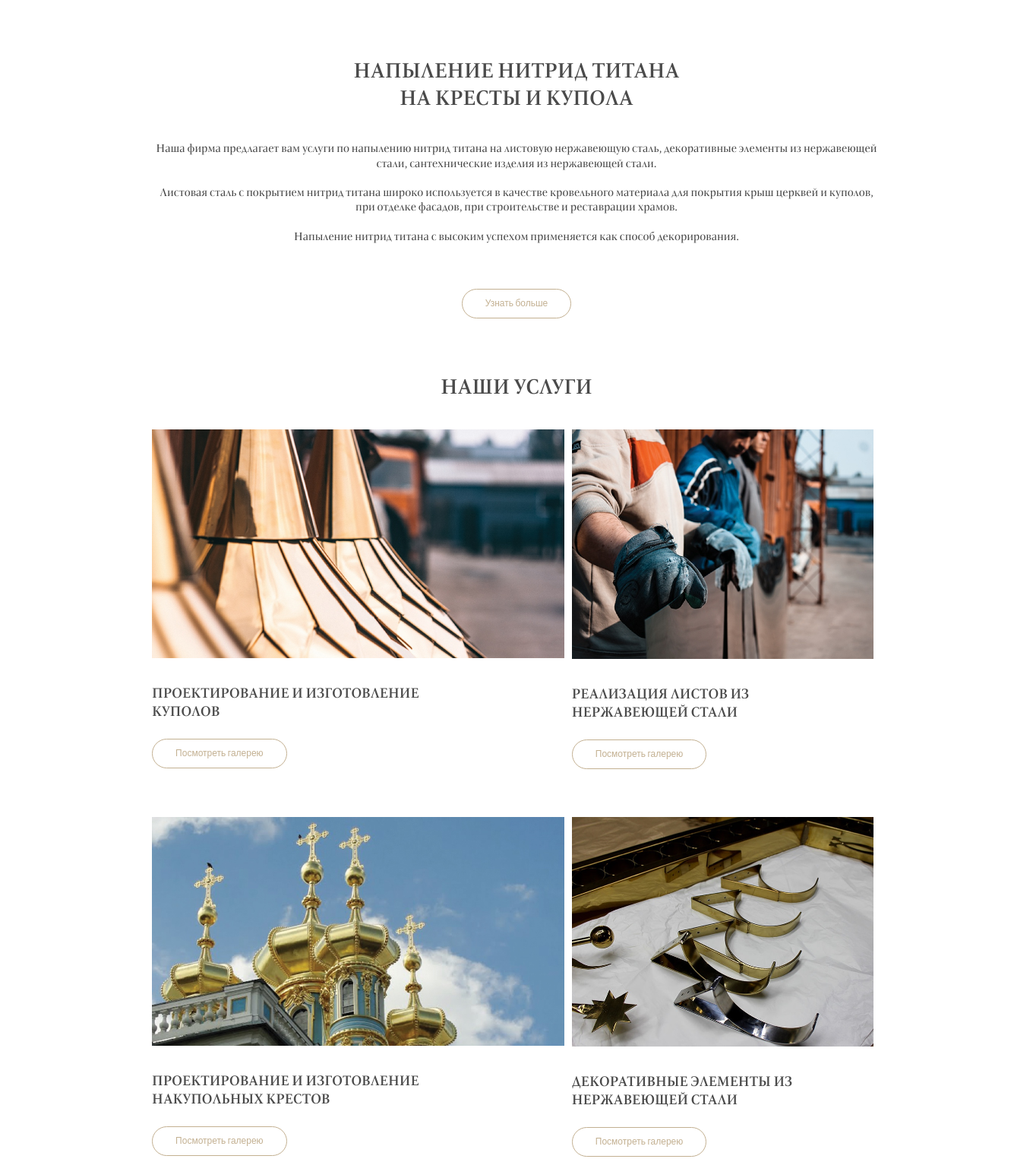
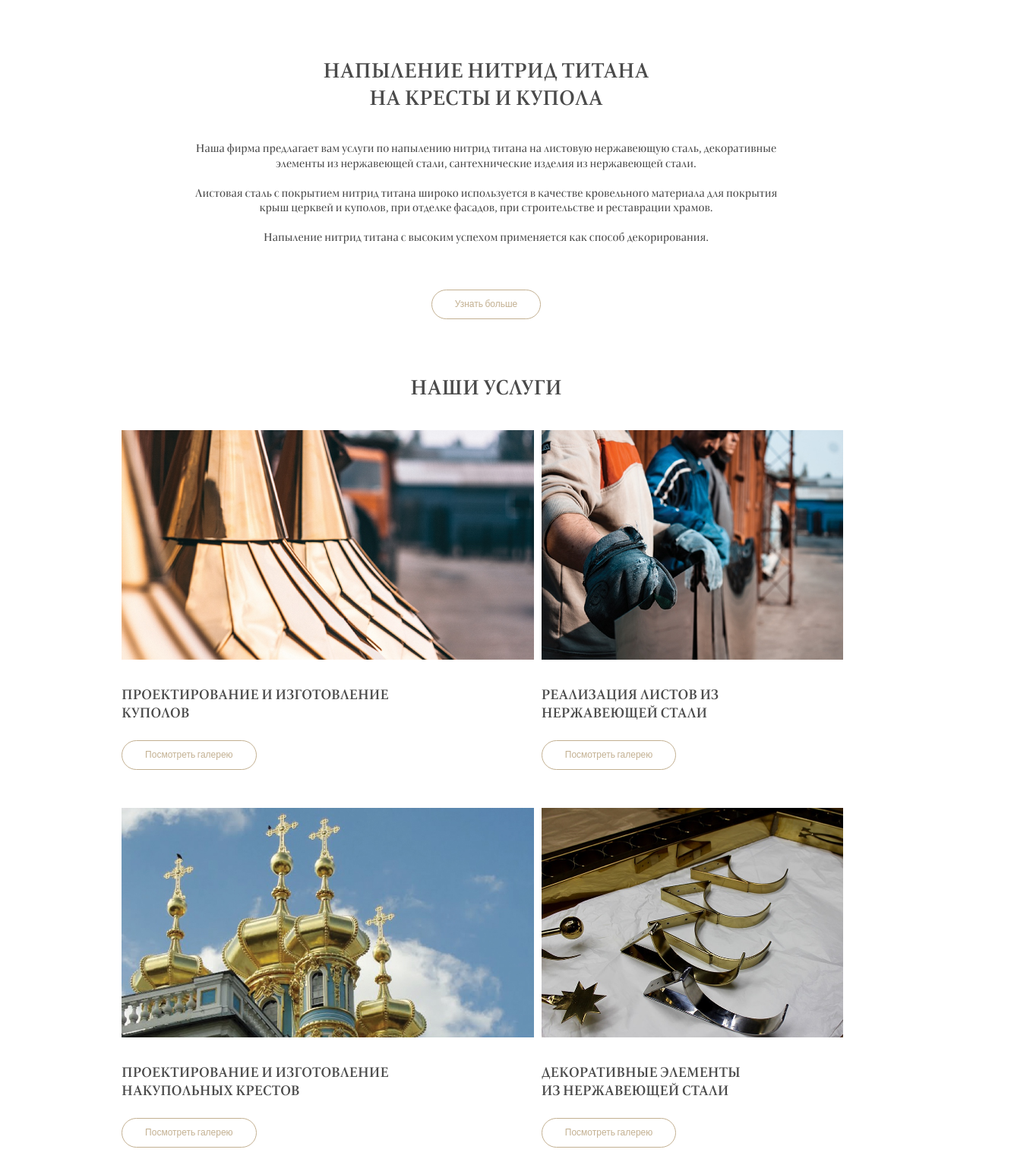
Before and after one commit to Ex-Zy/Pokrov, a plain HTML site: page main.html in a window 1280 px wide. Shown: the part 68-1593 px from the top of the page at 76% size, 1360 px wide, since content can reach past the window. Drawn offline with Linux system fonts and the light colour scheme.

Commit message:
update gallery

```diff
--- a/css/style.css
+++ b/css/style.css
@@ -39,7 +39,7 @@ html { -webkit-box-sizing: border-box; box-sizing: border-box; }
 .header__in { padding: 18px 50px 19px; }
 .header__logo { width: 160px; float: left; font-size: 0; line-height: 1; padding-top: 6px; }
 .header__switcher { width: 160px; float: right; text-align: right; }
-.header__nav { overflow: hidden; text-align: center; }
+.header__nav { overflow: hidden; text-align: center; white-space: nowrap; }
 
 .logo { display: inline-block; }
 
@@ -66,8 +66,11 @@ a { -webkit-transition: all 0.3s; transition: all 0.3s; }
 
 address, strong, em { font-weight: 400; font-style: normal; }
 
-.inner { width: 960px; margin: auto; *zoom: 1; }
-.inner:after { content: " "; display: table; clear: both; }
+p { font-family: "ITCNewVeljovicDSPro", sans-serif; color: #4a4a4a; font-size: 16px; }
+p:not(:last-of-type) { margin-bottom: 20px; }
+
+.inner, .l-layout { max-width: 960px; width: 100%; margin: auto; *zoom: 1; }
+.inner:after, .l-layout:after { content: " "; display: table; clear: both; }
 
 .btn { position: relative; display: inline-block; text-align: center; -webkit-border-radius: 100px; border-radius: 100px; padding: 11px 30px; text-decoration: none; color: #c3b091; background-color: #fff; border: 1px solid #c3b091; font-size: 12px; font-family: "MarkSimonsonProximaNovaAltCondensedSemibold", sans-serif; }
 
@@ -77,32 +80,34 @@ address, strong, em { font-weight: 400; font-style: normal; }
 
 .link { text-decoration: underline; font-size: 12px; font-family: "MarkSimonsonProximaNovaAltCondensedSemibold", sans-serif; font-weight: normal; color: #c3b091; }
 
-.title { font-family: "ITCNewVeljovicProCnMd", serif; color: #4a4a4a; text-transform: uppercase; font-size: 30px; font-weight: normal; margin-bottom: 40px; }
+.h1, .h2, .h3 { font-family: "ITCNewVeljovicProCnMd", serif; color: #4a4a4a; font-weight: normal; }
 
-.h3 { font-family: "ITCNewVeljovicProCnMd", serif; font-size: 20px; font-weight: normal; color: #4a4a4a; margin-bottom: 25px; }
+.h1 { text-transform: uppercase; font-size: 30px; margin-bottom: 40px; }
 
-.text-c { font-family: "ITCNewVeljovicDSPro", sans-serif; color: #4a4a4a; font-size: 16px; }
+.h3 { font-size: 20px; margin-bottom: 25px; }
 
 .pages-list { display: inline-block; list-style-type: decimal; padding: 50px; font-size: 24px; }
 .pages-list a { color: black; text-decoration: none; font-weight: 900; }
 .pages-list a:hover { text-decoration: underline; }
 
-.out { width: 1360px; margin: 0 auto -92px; min-height: 100%; }
+.out { max-width: 1360px; width: 100%; margin: 0 auto -92px; min-height: 100%; }
 .out:after { content: ""; display: block; height: 92px; }
 
 .article { padding: 70px 0; }
-.article_center { text-align: center; }
-.article p { margin-bottom: 60px; }
+.article_center { text-align: center; max-width: 780px; width: 100%; margin: auto; }
+.article_center .h1 { padding: 0px 155px; }
+.article__text { margin-bottom: 60px; }
 
-.gallery .title { text-align: center; }
+.gallery .h1 { text-align: center; }
 
-.item { font-size: 0; margin: 0 0 0 -1%; }
-.item__list { float: left; width: 56%; margin-left: 1%; margin-bottom: 63px; }
-.item__list h3 { max-width: 352px; }
-.item__list img { width: 100%; display: block; height: auto; }
-.item__list a { text-transform: uppercase; text-decoration: none; color: #4a4a4a; }
-.item__list-pic { margin-bottom: 33px; }
-.item__list-width { width: 41%; }
+.item-list { font-size: 0; margin: 0 0 0 -1%; }
+
+.item { float: left; width: 56%; margin-left: 1%; margin-bottom: 50px; }
+.item h3 { padding: 0 20px 0 0; }
+.item img { width: 100%; display: block; height: auto; }
+.item a { text-transform: uppercase; text-decoration: none; color: #4a4a4a; }
+.item__pic { margin-bottom: 33px; min-height: 31.25%; }
+.item_width { width: 41%; }
 
 .services_intro { background: url(../img/services_image.jpg); background-repeat: no-repeat; min-height: 250px; background-repeat: no-repeat; background-size: cover; background-position: 50% 50%; }
 
--- a/main.html
+++ b/main.html
@@ -39,64 +39,77 @@
 		</div>
 	</section>
 	<!-- END header -->
+
+	<!-- BEGIN l-layout -->
+	<section class="l-layout">
+
+		<!-- BEGIN l-single -->
+		<div class="l-single">
+
 			<article class="article article_center">
-		<div class="inner">
-			<h2 class="title">НАПЫЛЕНИЕ НИТРИД ТИТАНА <br> НА КРЕСТЫ И КУПОЛА</h2>
-			<p class="text-c">
+				<h2 class="h1">НАПЫЛЕНИЕ НИТРИД ТИТАНА НА КРЕСТЫ И КУПОЛА</h2>
+				<div class="article__text">
+					<p>
 						Наша фирма предлагает вам услуги по напылению нитрид титана на листовую нержавеющую сталь,
-				декоративные элементы из нержавеющей стали, сантехнические изделия из нержавеющей стали.<br><br>
+						декоративные элементы из нержавеющей стали, сантехнические изделия из нержавеющей стали.
+			 		</p>
+			 		<p>
 			 			Листовая сталь с покрытием нитрид титана широко используется в качестве кровельного материала
-				для покрытия крыш церквей и куполов, при отделке фасадов, при строительстве и реставрации храмов.<br><br>
+						для покрытия крыш церквей и куполов, при отделке фасадов, при строительстве и реставрации храмов.
+			 		</p>
+			 		<p>
 			 			Напыление нитрид титана с высоким успехом применяется как способ декорирования.
 			 		</p>
+				</div>
 		 		<button class="btn">Узнать больше</button>
- 		</div>
 			</article>
 
-	<section class="gallery">
-		<div class="inner">
-			<h2 class="title">НАШИ УСЛУГИ</h2>
-			<ul class="item">
-				<li class="item__list">
-					<div class="item__list-pic">
+			<div class="gallery">
+				<h2 class="h1">НАШИ УСЛУГИ</h2>
+				<ul class="item-list">
+					<li class="item">
+						<div class="item__pic">
 							<img src="img/category_01_image.jpg" alt="">
 						</div>
-					<div class="item__list-content">
-						<h3 class="h3"><a href="#">ПРОЕКТИРОВАНИЕ И ИЗГОТОВЛЕНИЕ КУПОЛОВ</a></h3>
+						<div class="item__content">
+							<h3 class="h3"><a href="#">ПРОЕКТИРОВАНИЕ И ИЗГОТОВЛЕНИЕ <br> КУПОЛОВ</a></h3>
 							<button class="btn">Посмотреть галерею</button>
 						</div>
 					</li>
-				<li class="item__list item__list-width">
-					<div class="item__list-pic">
+					<li class="item item_width">
+						<div class="item__pic">
 							<img src="img/category_02_image.jpg" alt="">
 						</div>
-					<div class="item__list-content">
-						<h3 class="h3"><a href="#">РЕАЛИЗАЦИЯ ЛИСТОВ ИЗ НЕРЖАВЕЮЩЕЙ СТАЛИ</a></h3>
+						<div class="item__content">
+							<h3 class="h3"><a href="#">РЕАЛИЗАЦИЯ ЛИСТОВ ИЗ <br> НЕРЖАВЕЮЩЕЙ СТАЛИ</a></h3>
 							<button class="btn">Посмотреть галерею</button>
 						</div>
 					</li>
-				<li class="item__list">
-					<div class="item__list-pic">
+					<li class="item">
+						<div class="item__pic">
 							<img src="img/category_03_image.jpg" alt="">
 						</div>
-					<div class="item__list-content">
-						<h3 class="h3"><a href="#">ПРОЕКТИРОВАНИЕ И ИЗГОТОВЛЕНИЕ НАКУПОЛЬНЫХ КРЕСТОВ</a></h3>
+						<div class="item__content">
+							<h3 class="h3"><a href="#">ПРОЕКТИРОВАНИЕ И ИЗГОТОВЛЕНИЕ <br> НАКУПОЛЬНЫХ КРЕСТОВ</a></h3>
 							<button class="btn">Посмотреть галерею</button>
 						</div>
 					</li>
-				<li class="item__list item__list-width">
-					<div class="item__list-pic">
+					<li class="item item_width">
+						<div class="item__pic">
 							<img src="img/category_04_image.jpg" alt="">
 						</div>
-					<div class="item__list-content">
-						<h3 class="h3"><a href="#">ДЕКОРАТИВНЫЕ ЭЛЕМЕНТЫ ИЗ НЕРЖАВЕЮЩЕЙ СТАЛИ</a></h3>
+						<div class="item__content">
+							<h3 class="h3"><a href="#">ДЕКОРАТИВНЫЕ ЭЛЕМЕНТЫ <br> ИЗ НЕРЖАВЕЮЩЕЙ СТАЛИ</a></h3>
 							<button class="btn">Посмотреть галерею</button>
 						</div>
 					</li>
 				</ul>
 			</div>
+		</div>
+		<!-- END l-single -->
+
 	</section>
-
+	<!-- END l-layout -->
 
 
 </div>
```
Also changed, not shown: 1 other file. Lines whose indentation alone changed are shown as unchanged.
